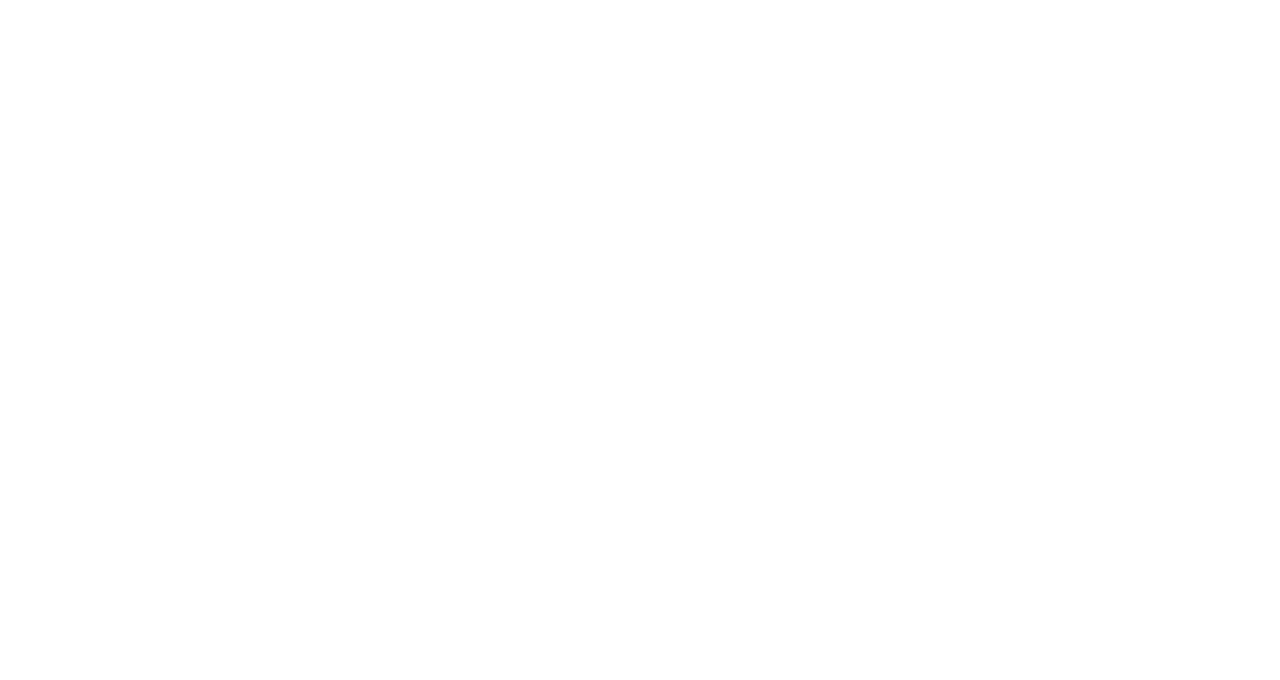
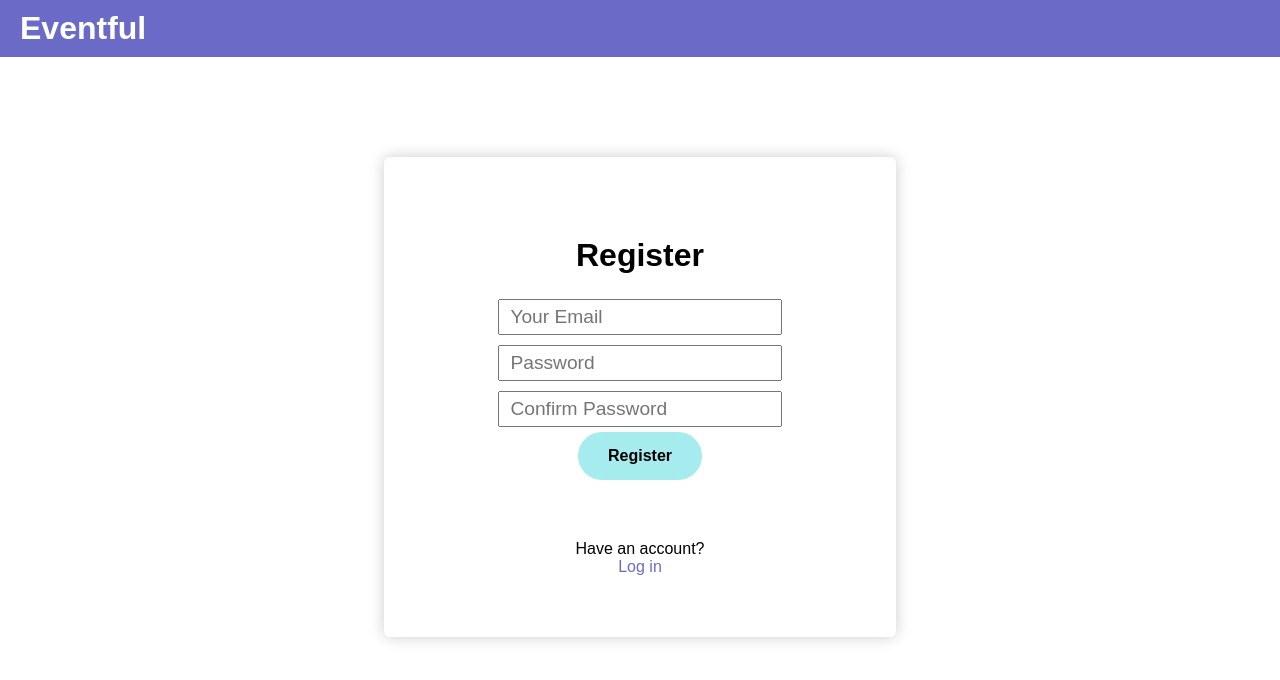
Before and after one commit to tommcandrew/eventful-calendar, a React (Create React App) app in the folder client/: page /register in a window 1280 px wide. Shown: the top 680 px of the page. Built offline with nearby package versions, Linux system fonts and the light colour scheme.

Commit message:
add separate login and register pages

```diff
--- a/client/src/App.css
+++ b/client/src/App.css
@@ -21,6 +21,10 @@
   background: none;
   border: none;
   outline: none;
+}
+
+a {
+  text-decoration: none;
 }
 
 .button {
@@ -121,7 +125,7 @@
 }
 
 .month--year-view:hover {
-  background: rgb(252, 252, 148);
+  background: #eee;
 }
 
 .month--year-view .month-name {
@@ -654,6 +658,9 @@
   background: rgb(107, 107, 199);
   height: 100vh;
   width: 100%;
+  display: flex;
+  justify-content: center;
+  align-items: center;
 }
 
 .home-header {
@@ -663,7 +670,12 @@
 .home-content {
   padding: 50px;
   text-align: center;
-  margin-top: 30px;
+  width: 40%;
+  height: 70%;
+  display: flex;
+  flex-direction: column;
+  justify-content: space-around;
+  margin-top: -200px;
 }
 
 .home-header h1 {
@@ -679,7 +691,6 @@
 .loader {
   border: 16px solid #f3f3f3;
   border-top: 16px solid rgb(166, 236, 238);
-
   border-radius: 50%;
   width: 120px;
   height: 120px;
@@ -688,3 +699,112 @@
   top: 40%;
   left: 45%;
 }
+
+.home__buttons {
+  width: 60%;
+  display: flex;
+  justify-content: space-between;
+  margin: 0 auto;
+}
+
+.login,
+.register {
+  width: 100%;
+  background: white;
+}
+
+.login__header,
+.register__header {
+  padding: 10px;
+  background: rgb(107, 107, 199);
+}
+
+.login__header h1 {
+  color: white;
+  margin-left: 10px;
+}
+
+.register__header h1 {
+  color: white;
+  margin-left: 10px;
+}
+
+.login__content,
+.register__content {
+  width: 40%;
+  margin: 0 auto;
+  min-height: 60%;
+  margin-top: 100px;
+  box-shadow: 0 0 15px 0 rgba(0, 0, 0, 0.2);
+  padding: 20px;
+  border-radius: 6px;
+  background: white;
+}
+
+.login__content h2 {
+  text-align: center;
+  margin-top: 50px;
+  font-size: 2rem;
+  padding: 10px 0;
+}
+
+.register__content h2 {
+  text-align: center;
+  margin-top: 50px;
+  font-size: 2rem;
+  padding: 10px 0;
+}
+
+.login__content form {
+  display: flex;
+  flex-direction: column;
+  width: 60%;
+  height: 60%;
+  align-items: center;
+  margin: 0 auto;
+  justify-content: space-around;
+  padding: 10px 0;
+}
+
+.register__content form {
+  display: flex;
+  flex-direction: column;
+  width: 60%;
+  height: 60%;
+  align-items: center;
+  margin: 0 auto;
+  justify-content: space-around;
+  padding: 10px 0;
+}
+
+.login__content form input {
+  padding: 5px 10px;
+  width: 100%;
+  margin: 5px 0;
+
+  font-size: 1.2rem;
+}
+
+.register__content form input {
+  padding: 5px 10px;
+  width: 100%;
+  margin: 5px 0;
+  font-size: 1.2rem;
+}
+
+.login__register-link,
+.register__login-link {
+  width: 60%;
+  margin: 0 auto;
+  text-align: center;
+  padding: 10px;
+  margin-top: 40px;
+}
+
+.login__register-link a {
+  color: rgb(107, 107, 199);
+}
+
+.register__login-link a {
+  color: rgb(107, 107, 199);
+}
--- a/client/src/App.js
+++ b/client/src/App.js
@@ -3,6 +3,9 @@
 import Calendar from "./components/Calendar";
 import Home from "./components/Home";
 import ProtectedRoute from "./components/ProtectedRoute";
+import Login from "./components/Login";
+import Register from "./components/Register";
+
 import "./App.css";
 
 const App = () => {
@@ -11,6 +14,8 @@
       <BrowserRouter>
         <Switch>
           <Route exact path="/" component={Home} />
+          <Route path="/login" component={Login} />
+          <Route path="/register" component={Register} />
           <ProtectedRoute path="/calendar" component={Calendar} />
         </Switch>
       </BrowserRouter>
--- a/client/src/components/Home.js
+++ b/client/src/components/Home.js
@@ -1,61 +1,32 @@
 import React, { useContext } from "react";
-import { withRouter, Redirect } from "react-router-dom";
 import AuthContext from "../context/AuthContext";
+import { withRouter, Redirect, Link } from "react-router-dom";
 
-const Home = ({ history }) => {
-  const { authenticated, login, register, loading } = useContext(AuthContext);
-  const handleLogin = e => {
-    e.preventDefault();
-    login(e, () => {
-      history.push("/calendar");
-    });
-  };
+const Home = () => {
+  const { authenticated } = useContext(AuthContext);
 
-  const handleRegister = e => {
-    e.preventDefault();
-    register(e, () => {
-      history.push("/calendar");
-    });
-  };
+  if (authenticated) {
+    return <Redirect to="/calendar" />;
+  }
 
-  if (loading) {
-    return <h1>Loading...</h1>;
-  } else if (!authenticated) {
-    return (
-      <div className="home-wrapper">
+  return (
+    <div className="home-wrapper">
+      <div className="home-content">
         <div className="home-header">
           <h1>Eventful</h1>
           <h2>Live organised.</h2>
         </div>
-        <div className="home-content">
-          <div>
-            <h2>Login</h2>
-            <form onSubmit={(e, props) => handleLogin(e)}>
-              <label htmlFor="email">Email</label>
-              <input type="email" id="email" name="email" />
-              <label htmlFor="password">Password</label>
-              <input type="password" id="password" name="password" />
-              <button type="submit">Submit</button>
-            </form>
-          </div>
-          <div>
-            <h2>Register</h2>
-            <form onSubmit={(e, props) => handleRegister(e)}>
-              <label htmlFor="emailx">Email</label>
-              <input type="email" id="emailx" name="email" />
-              <label htmlFor="passwordx">Password</label>
-              <input type="password" id="passwordx" name="password" />
-              <label htmlFor="password2x">Password 2</label>
-              <input type="password" id="password2x" name="password2" />
-              <button type="submit">Submit</button>
-            </form>
-          </div>
+        <div className="home__buttons">
+          <Link to="/login">
+            <button className="button">Log in</button>
+          </Link>
+          <Link to="/register">
+            <button className="button">Register</button>
+          </Link>
         </div>
       </div>
-    );
-  } else {
-    return <Redirect to="/calendar" />;
-  }
+    </div>
+  );
 };
 
 export default withRouter(Home);
--- /dev/null
+++ b/client/src/components/Login.js
@@ -0,0 +1,39 @@
+import React, { useContext } from "react";
+import AuthContext from "../context/AuthContext";
+import { Link } from "react-router-dom";
+
+const Login = ({ history }) => {
+  const { login } = useContext(AuthContext);
+  const handleLogin = e => {
+    e.preventDefault();
+    login(e, () => {
+      history.push("/calendar");
+    });
+  };
+
+  return (
+    <div className="login">
+      <div className="login__header">
+        <Link to="/">
+          <h1>Eventful</h1>
+        </Link>
+      </div>
+      <div className="login__content">
+        <h2>Log in</h2>
+        <form onSubmit={e => handleLogin(e)}>
+          <input type="email" name="email" placeholder="Your email" />
+          <input type="password" name="password" placeholder="Your password" />
+          <button type="submit" className="button">
+            Log in
+          </button>
+        </form>
+        <div className="login__register-link">
+          <p>No account?</p>
+          <Link to="/register">Register</Link>
+        </div>
+      </div>
+    </div>
+  );
+};
+
+export default Login;
--- /dev/null
+++ b/client/src/components/Register.js
@@ -0,0 +1,44 @@
+import React, { useContext } from "react";
+import AuthContext from "../context/AuthContext";
+import { Link } from "react-router-dom";
+
+const Login = ({ history }) => {
+  const { register } = useContext(AuthContext);
+
+  const handleRegister = e => {
+    e.preventDefault();
+    register(e, () => {
+      history.push("/calendar");
+    });
+  };
+  return (
+    <div className="register">
+      <div className="register__header">
+        <Link to="/">
+          <h1>Eventful</h1>
+        </Link>
+      </div>
+      <div className="register__content">
+        <h2>Register</h2>
+        <form onSubmit={e => handleRegister(e)}>
+          <input type="email" name="email" placeholder="Your Email" />
+          <input type="password" name="password" placeholder="Password" />
+          <input
+            type="password"
+            name="password2"
+            placeholder="Confirm Password"
+          />
+          <button type="submit" className="button">
+            Register
+          </button>
+        </form>
+        <div className="register__login-link">
+          <p>Have an account?</p>
+          <Link to="/login">Log in</Link>
+        </div>
+      </div>
+    </div>
+  );
+};
+
+export default Login;
```
